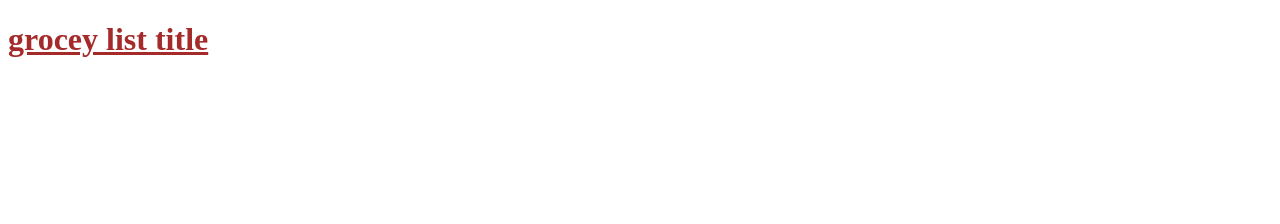
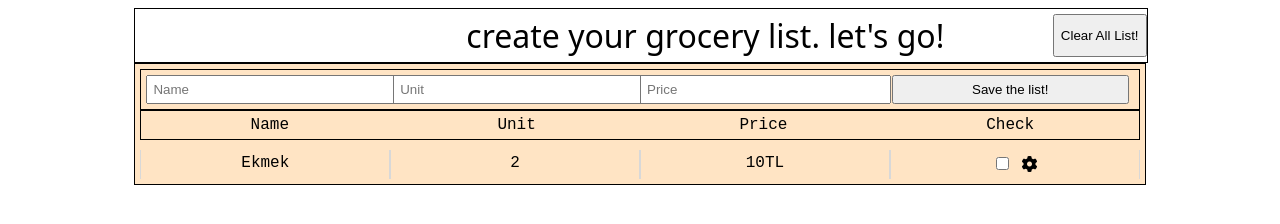
Before and after one commit to bilgicgurkan/shopping-list, a website built with webpack: page index.html in a window 1280 px wide. Built offline with nearby package versions, Linux system fonts and the light colour scheme; files whose address does not match are found by name; a web font is replaced by a local one.

Commit message:
created html&css pages and added fake json server on project

```diff
--- a/index.html
+++ b/index.html
@@ -6,10 +6,73 @@
     <meta name="viewport" content="width=device-width, initial-scale=1.0">
     <title>Document</title>
     <link rel="stylesheet" href="style/index.css">
+    <link rel="stylesheet" href="https://cdnjs.cloudflare.com/ajax/libs/font-awesome/6.5.1/css/all.min.css" integrity="sha512-DTOQO9RWCH3ppGqcWaEA1BIZOC6xxalwEsw9c2QQeAIftl+Vegovlnee1c9QX4TctnWMn13TZye+giMm8e2LwA==" crossorigin="anonymous" referrerpolicy="no-referrer" />
 </head>
 
 <body>
-    <h1>grocey list title</h1>
+
+    <header>
+        <div class="header-main-area">
+            <div class="header-desc-area">
+                create your grocery list. let's go!
+            </div>
+            <div class="header-clear-button">
+                <button>
+                    Clear All List!
+                </button>
+            </div>
+        </div>
+    </header>
+
+    <div class="main-table-area">
+
+        <div class="main-table-area-inputs">
+            <div class="main-table-area-name-input">
+                <input type="text" name="" id="name-input" placeholder="Name">
+            </div>
+            <div class="main-table-area-unit-input">
+                <input type="text" name="" id="unit-input" placeholder="Unit">
+            </div>
+            <div class="main-table-area-price-input">
+                <input type="text" name="" id="price-input" placeholder="Price">
+            </div>
+            <div class="main-table-area-check-input">
+                <input type="button" name="Save" id="save-list" value="Save the list!">
+            </div>
+        </div>
+
+        <div class="main-table-area-header">
+            <div class="main-table-area-header-name">
+                Name
+            </div>
+            <div class="main-table-area-header-unit">
+                Unit
+            </div>
+            <div class="main-table-area-header-price">
+                Price
+            </div>
+            <div class="main-table-area-header-check">
+                Check
+            </div>
+        </div>
+
+        <div class="main-table-area-body">
+            <div class="main-table-area-body-name">
+                Ekmek
+            </div>
+            <div class="main-table-area-body-unit">
+                2
+            </div>
+            <div class="main-table-area-body-price">
+                10TL
+            </div>
+            <div class="main-table-area-body-check">
+                <input type="checkbox">
+                <i class="fa-solid fa-gear"></i>
+            </div>
+        </div>
+    </div>
+
 
     <script src="bundles/bundle.js"></script>
 </body>
--- a/package.json
+++ b/package.json
@@ -18,5 +18,8 @@
     "webpack": "^5.83.1",
     "webpack-cli": "^5.1.4",
     "webpack-dev-server": "^4.15.1"
+  },
+  "dependencies": {
+    "json-server": "^1.0.0-alpha.21"
   }
 }
--- a/src/index.js
+++ b/src/index.js
@@ -1 +1,34 @@
-console.log("hi! this is easter egg and you found it! you are so lucky:) what a luck ha asdoıhfjsdhf Now you can wrote me in IG and send me this screenshot. IG account name: bilgicgurkan");
+import { Request } from "./request";
+
+const request = new Request();
+
+eventListener();
+
+function eventListener() {
+    document.addEventListener("DOMContentLoaded", loadList);
+    document.querySelector("#save-list").addEventListener("click", addNewItem);
+}
+
+function loadList(){
+    request.get()
+    .then(allList => {
+        console.log(allList)
+    })
+}
+
+function addNewItem() {
+    if (document.querySelector("#name-input").value.trim() === "" || document.querySelector("#unit-input").value.trim() === "" || document.querySelector("#price-input").value.trim() === "") {
+        console.log("burası boş");
+    }
+    else {
+        request.post({name : document.querySelector("#name-input").value.trim(), unit : document.querySelector("#unit-input").value.trim(), price : document.querySelector("#price-input").value.trim()})
+        .then(data => {
+            console.log(data)
+        })
+        .catch(err => console.log(err))
+
+        // console.log(document.querySelector("#name-input").value.trim());
+        // console.log(document.querySelector("#unit-input").value.trim());
+        // console.log(document.querySelector("#price-input").value.trim())
+    }
+}
--- /dev/null
+++ b/src/request.js
@@ -0,0 +1,25 @@
+export class Request {
+    constructor(url) {
+        this.url = "http://localhost:3000/shopList";
+    }
+
+    async get() {
+        const response = await fetch(this.url);
+        const responseData = await response.json();
+
+        return responseData;
+    }
+
+    async post(data) {
+        const response = await fetch(this.url, {
+            method: "POST",
+            body: JSON.stringify(data),
+            headers: {
+                "Content-type": "application/json; charset=UTF-8"
+            }
+        });
+
+        const responseData = await response.json();
+        return responseData;
+    }
+}
--- a/style/index.css
+++ b/style/index.css
@@ -1,4 +1,75 @@
-h1{
-    text-decoration:underline;
-    color: brown;
+/* for body font*/
+@import url('https://fonts.googleapis.com/css2?family=B612+Mono:ital@0;1&family=Share+Tech+Mono&family=Ubuntu+Mono&display=swap');
+
+/* for header title font */
+@import url('https://fonts.googleapis.com/css2?family=Aladin&display=swap');
+
+body {
+    display: grid;
+    grid-template-columns: 80%;
+    justify-content: center;
+    font-family: 'B612 Mono', monospace;
 }
+
+.header-main-area {
+    display: grid;
+    grid-template-columns: 80% 20%;
+    width: 100%;
+    border: 1px solid #000;
+    padding: 5px 0 5px 0;
+}
+
+.header-desc-area,
+.header-clear-button {
+    display: flex;
+    justify-content: end;
+    /* border: 1px solid #000; */
+    font-family: 'Aladin', system-ui;
+}
+
+.header-desc-area {
+    font-size: xx-large;
+}
+
+.main-table-area {
+    border: 1px solid #000;
+    padding: 5px;
+    background-color: bisque;
+}
+
+.main-table-area-header,
+.main-table-area-inputs {
+    padding: 5px;
+    border: 1px solid #000;
+    display: grid;
+    grid-template-columns: 25% 25% 25% 25%;
+    text-align: center;
+}
+
+#name-input,
+#unit-input,
+#price-input,
+#save-list {
+    width: 96%;
+    padding: 5px;
+}
+
+.main-table-area-header {
+    border: 1px solid #000;
+}
+
+.main-table-area-body {
+    margin-top: 10px;
+    display: grid;
+    grid-template-columns: 25% 25% 25% 25%;
+    text-align: center;
+}
+
+.main-table-area-body-name,
+.main-table-area-body-unit,
+.main-table-area-body-price,
+.main-table-area-body-check {
+    padding: 4px 0 4px 0;
+    border-right: 1px solid #d8d8d8;
+    border-left: 1px solid #d8d8d8;
+}
```
Also changed, not shown: json-api/list.json (added, +28 -0 lines), 1 other file.
